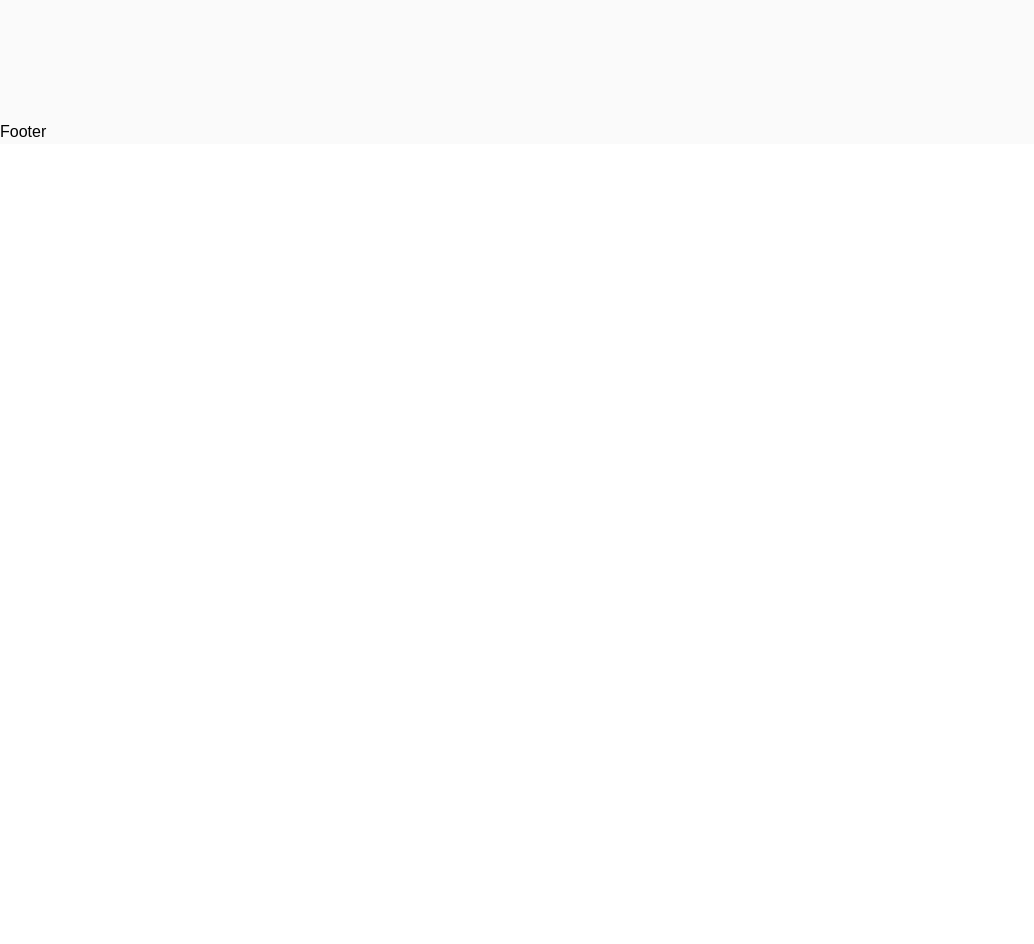
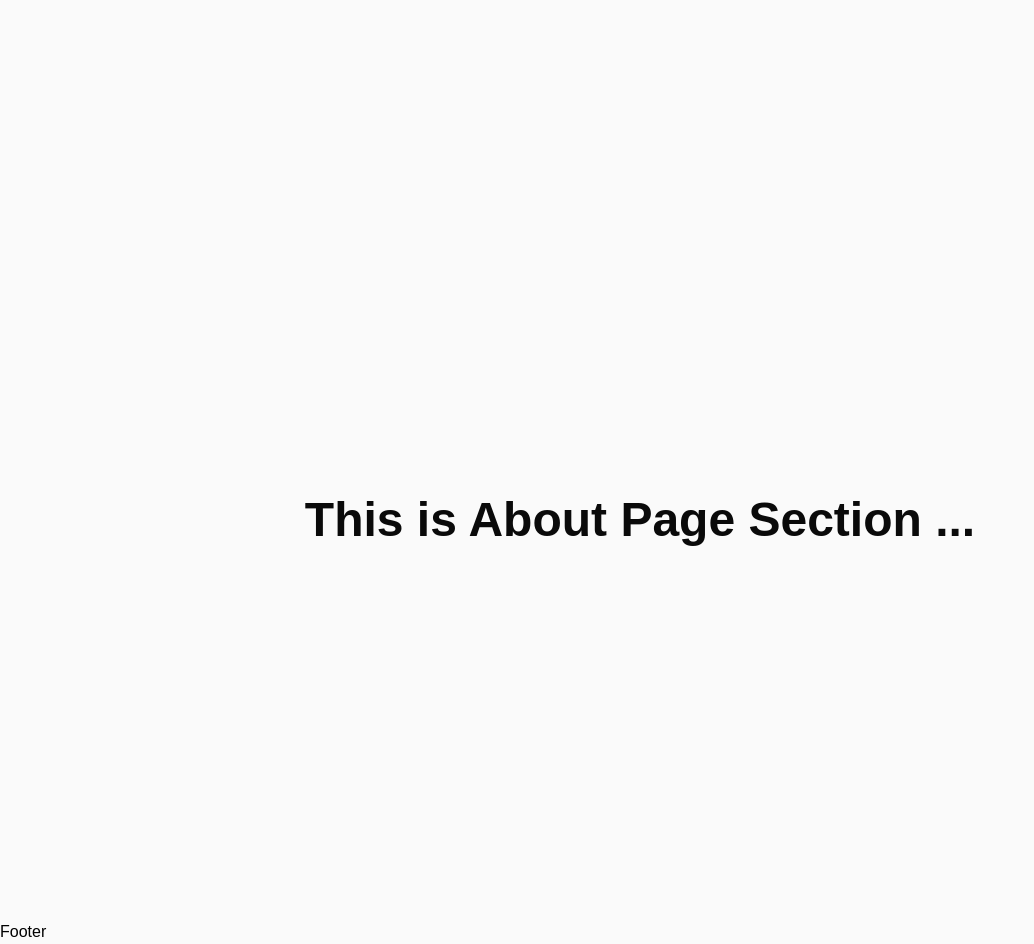
Before and after one commit to Anjana-Hesh/Bus-Booking-web, a React (Vite) app: page / in a window 1280 px wide. Shown: the part 680-1624 px from the top of the page, without its empty margins (0-1034 px from the left). Before the commit the page ends 824 px from the top, so only its background shows below. Built offline with nearby package versions, Linux system fonts and the light colour scheme.

Commit message:
change home page

```diff
--- a/src/pages/home/Home.jsx
+++ b/src/pages/home/Home.jsx
@@ -1,13 +1,21 @@
 import React from 'react'
 
 const Home = () => {
-    return (
-        <div className='h-screen w-full flex items-center justify-center'>
-            <h1 className="text-5xl text-neatral-950 font-bold">
-                This is Home Page Section  ...
-            </h1>
-        </div>
-    )
+  return (
+    <>
+      <div className='h-screen w-full flex items-center justify-center'>
+        <h1 className="text-5xl text-neutral-950 font-bold">
+          This is Home Page Section ...
+        </h1>
+      </div>
+
+      <div className='h-screen w-full flex items-center justify-center'>
+        <h1 className="text-5xl text-neutral-950 font-bold">
+          This is About Page Section ...
+        </h1>
+      </div>
+    </>
+  )
 }
 
 export default Home
```
Also changed, not shown: 1 other file (tests, documents, lock files or other folders).
